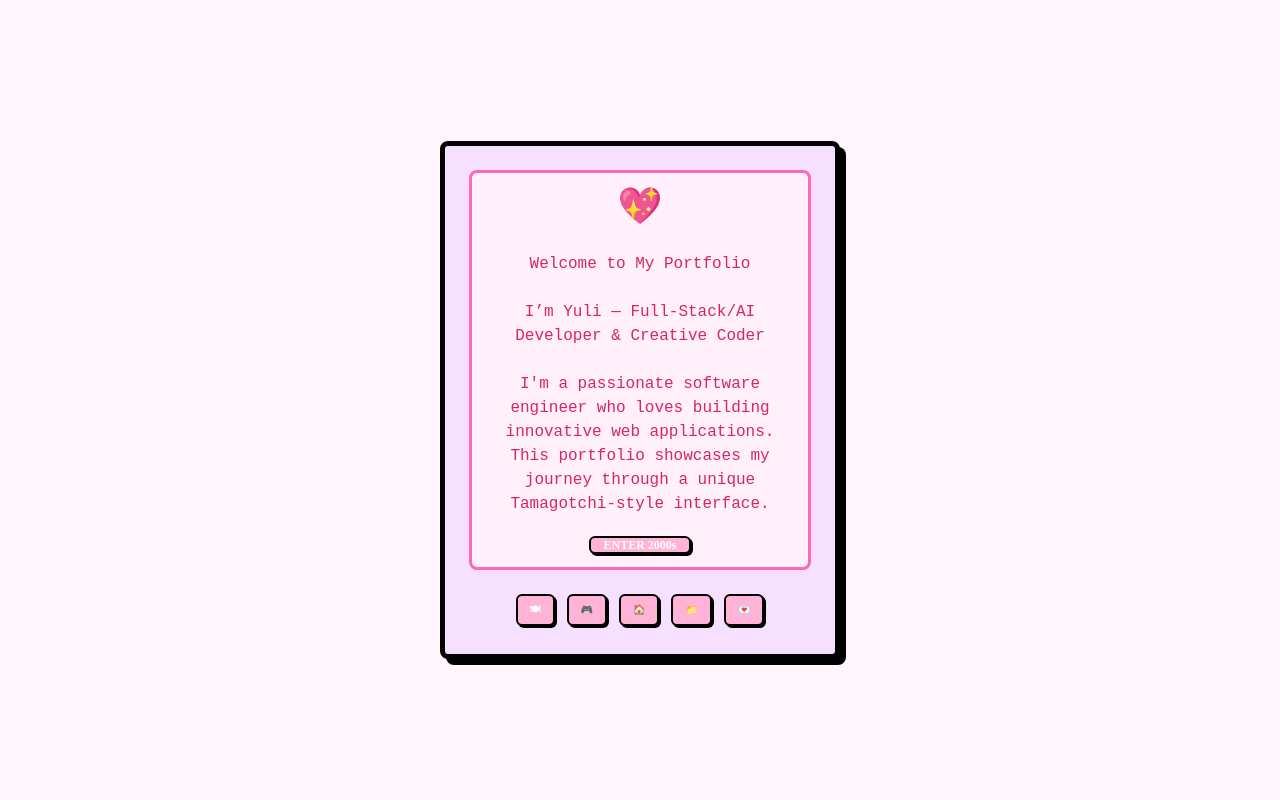
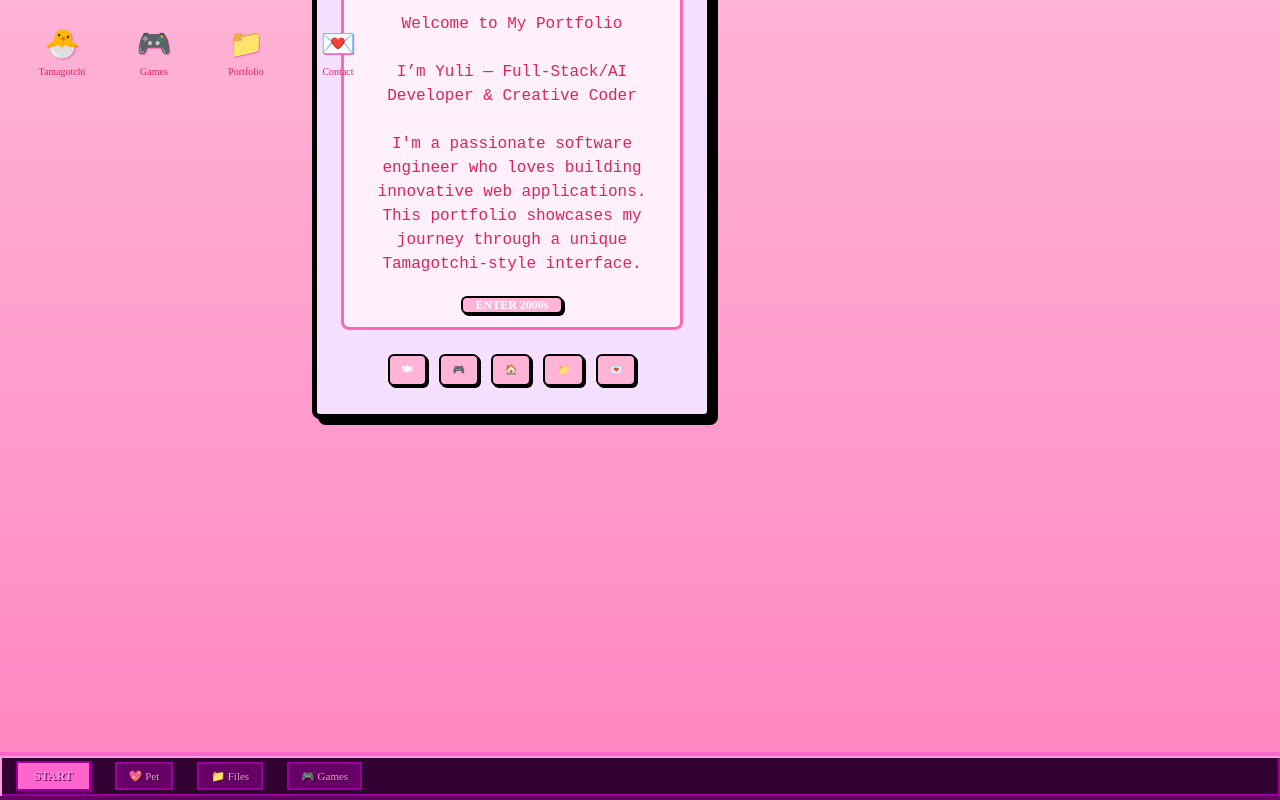
Before and after one commit to yulijasso/portfolio, a Next.js app: page / in a window 1280 px wide. Built offline with nearby package versions, Linux system fonts and the light colour scheme.

Commit message:
added computer screen

```diff
--- a/src/app/page.tsx
+++ b/src/app/page.tsx
@@ -1,10 +1,19 @@
 'use client'
 
 import { useState, useEffect, useRef } from 'react'
-import { Box, Button, Flex, VStack, HStack, Text } from '@chakra-ui/react'
+import {
+  Box,
+  Button,
+  Flex,
+  VStack,
+  HStack,
+  Text,
+} from '@chakra-ui/react'
 import { FaHeart, FaRegHeart } from 'react-icons/fa'
+import { motion } from 'framer-motion'
 import TamagotchiGif from './components/TamagotchiGif'
 
+// Sample questions
 const blind75Questions = [
   {
     id: 1,
@@ -24,7 +33,6 @@ const blind75Questions = [
     difficulty: "Hard",
     link: "https://leetcode.com/problems/median-of-two-sorted-arrays/",
   },
-  // Add more as needed
 ]
 
 const DeviceWrapper = ({ children }: { children: React.ReactNode }) => (
@@ -36,6 +44,7 @@ const DeviceWrapper = ({ children }: { children: React.ReactNode }) => (
     borderRadius="lg"
     boxShadow="6px 6px 0 #000"
     fontFamily="'VT323', monospace"
+    position="relative"
   >
     {children}
   </Box>
@@ -55,7 +64,73 @@ const DeviceScreen = ({ children }: { children: React.ReactNode }) => (
   </Box>
 )
 
+const DesktopIcon = ({ emoji, label, onClick }: { emoji: string; label: string; onClick?: () => void }) => (
+  <VStack
+    spacing={1}
+    cursor="pointer"
+    onClick={onClick}
+    userSelect="none"
+    w="60px"
+    _hover={{ bg: '#FFB3D6', borderRadius: '6px' }}
+  >
+    <Box fontSize="28px" lineHeight="1" textShadow="1px 1px 0 #FF69B4">{emoji}</Box>
+    <Text fontFamily="'Press Start 2P'" fontSize="10px" color="#d72660" textAlign="center">{label}</Text>
+  </VStack>
+)
+
+const Taskbar = () => (
+  <Flex
+    position="fixed"
+    bottom={0}
+    left={0}
+    right={0}
+    h="48px"
+    bg="#330033"
+    borderTop="4px solid #FF66CC"
+    borderBottom="4px solid #660066"
+    boxShadow="inset 2px 2px 0 #FF99DD, inset -2px -2px 0 #990099"
+    align="center"
+    px={4}
+    fontFamily="'Press Start 2P'"
+    color="#FF99DD"
+    userSelect="none"
+    zIndex={20}
+  >
+    <Box
+      bg="#FF66CC"
+      px={4}
+      py={1}
+      border="2px solid #990099"
+      boxShadow="2px 2px 0 #660066"
+      fontWeight="bold"
+      fontSize="12px"
+      cursor="pointer"
+      textShadow="1px 1px 0 #660066"
+    >
+      START
+    </Box>
+    <HStack spacing={6} ml={6}>
+      {["💖 Pet", "📁 Files", "🎮 Games"].map((label) => (
+        <Box
+          key={label}
+          bg="#660066"
+          px={3}
+          py={1}
+          border="2px solid #990099"
+          boxShadow="2px 2px 0 #330033"
+          cursor="pointer"
+          fontSize="11px"
+          textShadow="1px 1px 0 #330033"
+        >
+          {label}
+        </Box>
+      ))}
+    </HStack>
+  </Flex>
+)
+
 export default function Home() {
+  const [showTamagotchi, setShowTamagotchi] = useState(true)
   const [currentScreen, setCurrentScreen] = useState<'main' | 'feed' | 'games' | 'portfolio' | 'stats'>('main')
   const [petHappiness, setPetHappiness] = useState(100)
   const [showIntro, setShowIntro] = useState(true)
@@ -66,7 +141,6 @@ export default function Home() {
   const [timerRunning, setTimerRunning] = useState(false)
   const [currentQuestion, setCurrentQuestion] = useState<typeof blind75Questions[0] | null>(null)
   const [completedQuestions, setCompletedQuestions] = useState<number[]>([])
-
   const timerRef = useRef<NodeJS.Timeout | null>(null)
 
   const typewriterText = `Welcome to My Portfolio\n\nI’m Yuli — Full‑Stack/AI Developer & Creative Coder\n\nI'm a passionate software engineer who loves building innovative web applications. This portfolio showcases my journey through a unique Tamagotchi-style interface.`
@@ -85,7 +159,6 @@ export default function Home() {
     if (showIntro) type()
   }, [showIntro])
 
-  // Timer for coding points
   useEffect(() => {
     if (currentScreen === 'feed' && timerRunning) {
       if (!timerRef.current) {
@@ -113,7 +186,6 @@ export default function Home() {
     }
   }, [currentScreen, timerRunning])
 
-  // Decay pet happiness
   useEffect(() => {
     const decay = setInterval(() => {
       setPetHappiness((h) => Math.max(0, h - 1))
@@ -121,7 +193,6 @@ export default function Home() {
     return () => clearInterval(decay)
   }, [])
 
-  // Load LeetCode question
   useEffect(() => {
     if (currentScreen === 'games' && !currentQuestion) {
       const unanswered = blind75Questions.filter(q => !completedQuestions.includes(q.id))
@@ -139,19 +210,9 @@ export default function Home() {
       <HStack spacing={2} mt={4} justify="center">
         {Array.from({ length: heartsCount }).map((_, i) =>
           i < filled ? (
-            <FaHeart
-              key={i}
-              color={pastelColors[i]}
-              size={32}
-              style={{ filter: `drop-shadow(0 0 4px ${pastelColors[i]})` }}
-            />
+            <FaHeart key={i} color={pastelColors[i]} size={32} />
           ) : (
-            <FaRegHeart
-              key={i}
-              color={pastelColors[i]}
-              size={32}
-              style={{ filter: `drop-shadow(0 0 4px ${pastelColors[i]})` }}
-            />
+            <FaRegHeart key={i} color={pastelColors[i]} size={32} />
           )
         )}
       </HStack>
@@ -167,7 +228,6 @@ export default function Home() {
           bg="#FFB3D6"
           color="white"
           border="2px solid #000"
-          borderRadius="md"
           fontFamily="'Press Start 2P'"
           fontSize="10px"
           boxShadow="2px 2px 0 #000"
@@ -210,146 +270,80 @@ export default function Home() {
     </VStack>
   )
 
-  const renderMain = () => (
+  const getScreen = () => {
+    if (currentScreen === 'main') {
+      return (
         <VStack spacing={4}>
           <TamagotchiGif postId="24127301" width="200px" height="200px" />
           {renderHearts()}
         </VStack>
       )
-
-  const renderFeed = () => (
-    <VStack spacing={4} justify="center" h="100%">
-      <Text fontFamily="'Press Start 2P'" fontSize="14px" color="#FF69B4" mb={2}>
-        Start Coding! ⏳
-      </Text>
-      <Text
-        fontFamily="'VT323', monospace"
-        fontSize="48px"
-        color="#D72660"
-        textShadow="2px 2px 0 #FF85C1"
-        userSelect="none"
-      >
-        {new Date(codingTime * 1000).toISOString().substr(14, 5)}
-      </Text>
-      <Text fontFamily="'Press Start 2P'" fontSize="14px" color="#FF69B4" mt={2}>
-        Points: {points}
-      </Text>
-      <Button
-        size="sm"
-        bg={timerRunning ? '#FF69B4' : '#FFB3D6'}
-        color="white"
-        border="2px solid #000"
-        fontFamily="'Press Start 2P'"
-        fontSize="12px"
-        boxShadow="2px 2px 0 #000"
-        _hover={{ bg: timerRunning ? '#E0488B' : '#FFA0C4' }}
-        onClick={() => setTimerRunning(!timerRunning)}
-      >
-        {timerRunning ? 'STOP' : 'START'}
-      </Button>
-      <Text fontFamily="'VT323', monospace" fontSize="16px" color="#D72660" mt={6}>
-        Keep coding to make your pet happier! 💖
-      </Text>
-    </VStack>
-  )
-
-  const renderGames = () => {
-    if (!currentQuestion) {
+    }
+    if (currentScreen === 'feed') {
       return (
-        <VStack spacing={4} justify="center" h="100%">
-          <Text fontFamily="'Press Start 2P'" fontSize="14px" color="#FF69B4">
-            🎉 You completed all Blind 75 questions!
-          </Text>
+        <VStack spacing={4}>
+          <Text>Start Coding! ⏳</Text>
+          <Text>{new Date(codingTime * 1000).toISOString().substr(14, 5)}</Text>
+          <Text>Points: {points}</Text>
+          <Button onClick={() => setTimerRunning(!timerRunning)}>{timerRunning ? 'STOP' : 'START'}</Button>
         </VStack>
       )
     }
-
-    const completed = completedQuestions.includes(currentQuestion.id)
-
-    return (
-      <VStack spacing={4} justify="center" h="100%" px={4}>
-        <Text fontFamily="'Press Start 2P'" fontSize="16px" color="#FF69B4" mb={2}>
-          LeetCode Blind 75 Question of the Day
-        </Text>
-        <Box
-          fontFamily="'VT323', monospace"
-          fontSize="18px"
-          color="#D72660"
-          bg="#FFF0FB"
-          p={4}
-          border="2px solid #FF69B4"
-          borderRadius="md"
-          textAlign="center"
-        >
-          <a href={currentQuestion.link} target="_blank" rel="noopener noreferrer" style={{ color: '#d72660', textDecoration: 'underline' }}>
-            {currentQuestion.title}
-          </a>
-          <Text fontSize="14px" mt={1} color="#FF85C1">Difficulty: {currentQuestion.difficulty}</Text>
-        </Box>
-        <Button
-          size="sm"
-          bg={completed ? '#AAA' : '#FF69B4'}
-          color="white"
-          border="2px solid #000"
-          fontFamily="'Press Start 2P'"
-          fontSize="12px"
-          boxShadow="2px 2px 0 #000"
-          _hover={{ bg: completed ? '#AAA' : '#E0488B' }}
-          onClick={() => {
-            if (!completed) {
-              setPoints((p) => p + 25)
-              setPetHappiness((h) => Math.min(100, h + 25))
-              setCompletedQuestions([...completedQuestions, currentQuestion.id])
-              setCurrentQuestion(null)
-            }
-          }}
-          isDisabled={completed}
-        >
-          {completed ? 'COMPLETED ✅' : 'Mark as Completed'}
-        </Button>
-      </VStack>
-    )
-  }
-
-  const renderStats = () => (
-    <VStack spacing={4} justify="center" h="100%">
-      <Text fontFamily="'Press Start 2P'" fontSize="16px" color="#FF69B4">
-        📬 Contact Me
-      </Text>
-      <Box
-        fontFamily="'VT323', monospace"
-        fontSize="18px"
-        color="#D72660"
-        bg="#FFF0FB"
-        p={4}
-        border="2px solid #FF69B4"
-        borderRadius="md"
-        textAlign="left"
-      >
-        <Text fontSize="20px" mb={1}>Yuliana Jasso</Text>
-        <Text fontSize="16px" mb={2} color="#FF85C1">Software / AI Engineer</Text>
-        <Text fontSize="12px">📧 <a href="mailto:yulianadenissejasso@gmail.com" style={{ color: '#d72660', textDecoration: 'underline' }}>yulianadenissejasso@gmail.com</a></Text>
-        <Text fontSize="12px" mt={2}>🎀 <a href="https://www.linkedin.com/in/yuliana-jasso/" target="_blank" style={{ color: '#d72660', textDecoration: 'underline' }}>LinkedIn</a></Text>
-        <Text fontSize="12px" mt={1}>💻 <a href="https://github.com/yuyi444" target="_blank" style={{ color: '#d72660', textDecoration: 'underline' }}>GitHub</a></Text>
-        <Text fontSize="12px" mt={1}>📟 <a href="https://yjasso.tech" target="_blank" style={{ color: '#d72660', textDecoration: 'underline' }}>Website</a></Text>
-      </Box>
-    </VStack>
-  )
-
-  const getScreen = () => {
-    if (currentScreen === 'main') return renderMain()
-    if (currentScreen === 'feed') return renderFeed()
-    if (currentScreen === 'games') return renderGames()
-    if (currentScreen === 'stats') return renderStats()
-    return <Text fontSize="14px" mt="100px">🚧 Screen "{currentScreen}" coming soon...</Text>
+    if (currentScreen === 'games') return <Text>🎮 Games screen</Text>
+    if (currentScreen === 'stats') return <Text>📬 Contact screen</Text>
+    return <Text>🚧 Coming soon...</Text>
   }
 
   return (
-    <Flex minH="100vh" align="center" justify="center" bg="#FFF5FD" py={10}>
+    <Box
+      minH="100vh"
+      bgGradient="linear(to-b, #FFB3D6, #FF85C1)"
+      fontFamily="'Press Start 2P', monospace"
+      position="relative"
+      pb="80px"
+    >
+      {/* Desktop Icons */}
+      <HStack spacing={8} position="fixed" top={8} left={8} zIndex={15}>
+        <DesktopIcon emoji="🐣" label="Tamagotchi" onClick={() => setShowTamagotchi(true)} />
+        <DesktopIcon emoji="🎮" label="Games" onClick={() => setCurrentScreen('games')} />
+        <DesktopIcon emoji="📁" label="Portfolio" onClick={() => setCurrentScreen('portfolio')} />
+        <DesktopIcon emoji="💌" label="Contact" onClick={() => setCurrentScreen('stats')} />
+      </HStack>
+
+      {/* Tamagotchi Window */}
+      {showTamagotchi && (
+        <Box position="absolute" top="20%" left="40%" transform="translate(-50%, -50%)" zIndex={10}>
+          <motion.div drag dragConstraints={{ top: -1000, bottom: 1000, left: -1000, right: 1000 }}>
+            <Box position="relative">
+              <Button
+                onClick={() => setShowTamagotchi(false)}
+                size="xs"
+                position="absolute"
+                top="-12px"
+                right="-12px"
+                bg="#FF69B4"
+                color="white"
+                border="2px solid #000"
+                borderRadius="full"
+                fontSize="10px"
+                w="24px"
+                h="24px"
+                boxShadow="2px 2px 0 #000"
+                _hover={{ bg: '#E0488B' }}
+                zIndex={20}
+              >
+                ✖
+              </Button>
               <DeviceWrapper>
                 <DeviceScreen>{showIntro ? renderIntro() : getScreen()}</DeviceScreen>
                 <DeviceButtons />
               </DeviceWrapper>
-    </Flex>
+            </Box>
+          </motion.div>
+        </Box>
+      )}
+
+      <Taskbar />
+    </Box>
   )
 }
```
Lines whose indentation alone changed are shown as unchanged.
